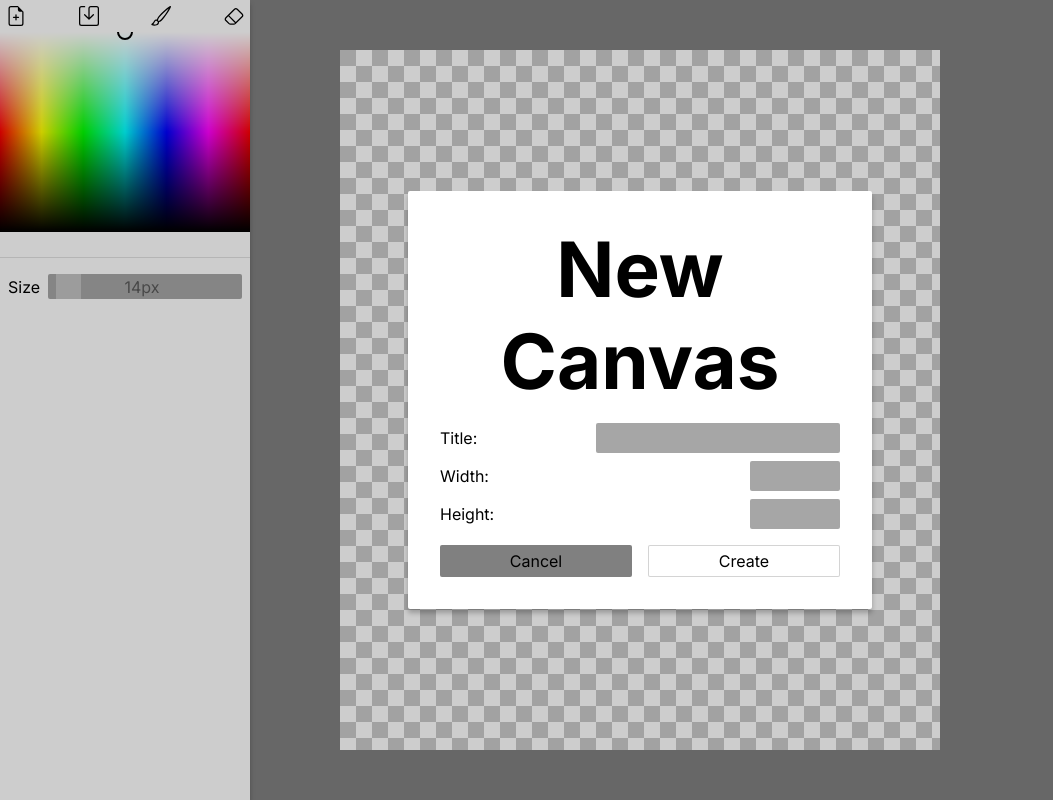
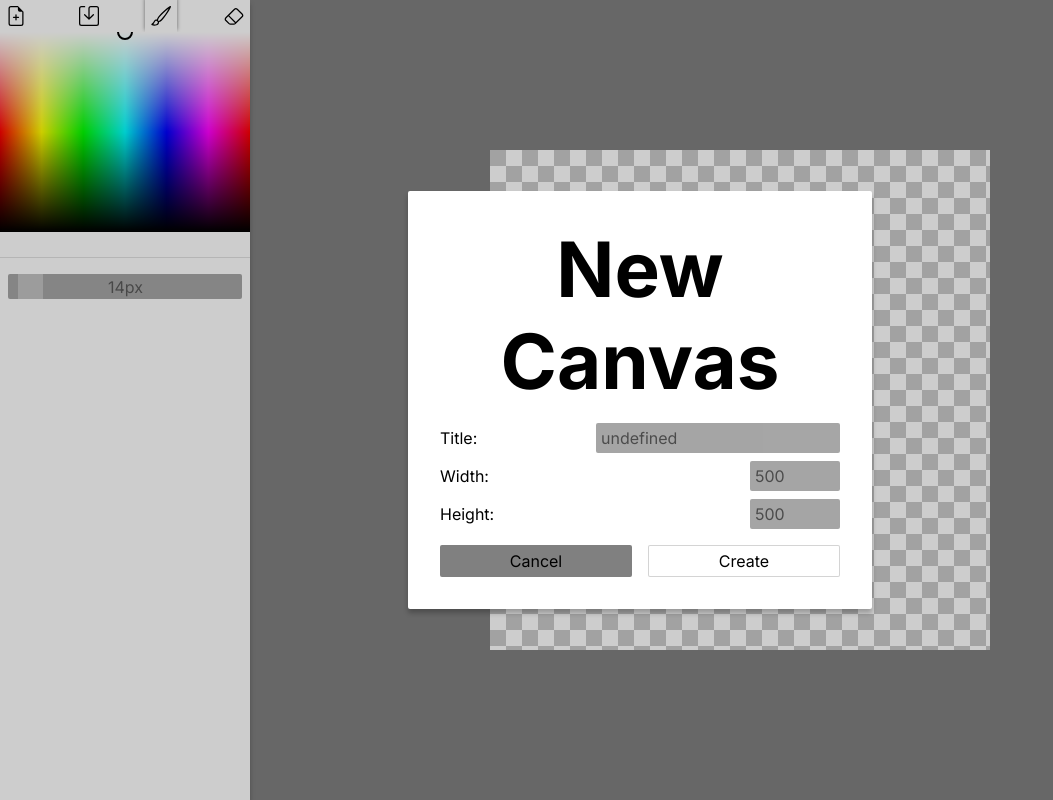
Before and after one commit to EricklLuan/a-simple-draw-app, a React (Create React App) app: page / in a window 1280 px wide. Both pictures are taken after a click on the button 16 px from the left and 16 px from the top of the page. Shown: the whole page, without its empty margins (0-1053 px from the left). Built offline with nearby package versions, Linux system fonts and the light colour scheme.

Commit message:
User customized canvas

```diff
--- a/src/components/Canva/Canva.tsx
+++ b/src/components/Canva/Canva.tsx
@@ -1,7 +1,4 @@
-import { useEffect, useRef, useState } from 'react'
-
-import { SideMenu } from '../SideMenu/SideMenu';
-import { ModalNewCanva } from '../Modals/ModalNewCanva/ModalNewCanva';
+import { useEffect, useRef } from 'react'
 
 import './canva.scss'
 
@@ -11,7 +8,7 @@ type Vector2 = {
 }
 
 type CanvaProps = {
-  size?: number;
+  title: string;
   width?: number;
   height?: number;
 }
@@ -41,7 +38,7 @@ export function Canva(props: CanvaProps) {
     if (!home) return;
     const tools = canva.parentElement.previousSibling?.childNodes[0].firstChild;
     const color = canva.parentElement.previousSibling?.childNodes[1].lastChild?.firstChild;
-    const size = canva.parentElement.previousSibling?.childNodes[2].lastChild?.lastChild?.lastChild;
+    const size = canva.parentElement.previousSibling?.childNodes[2].firstChild?.firstChild?.lastChild;
 
     if (!tools) return;
     if (!color) return;
@@ -138,20 +135,26 @@ export function Canva(props: CanvaProps) {
       const data = canva.toDataURL('image/png', 1.0);
       const a = document.createElement('a');
       a.href = data;
-      a.download = "untitled.png";
+      a.download = `${props.title}.png`;
       document.body.appendChild(a);
       a.click();
       document.body.removeChild(a);
     }
 
-    function handleChangeToolToPencil() {
+    function handleChangeToolToPencil(event: any) {
       isEraser = false;
       isPencil = true;
+      event.currentTarget.style.boxShadow = `0px -2px 4px gray`;
+      event.currentTarget.style.transition = `box-shadow 0.5s ease-in-out`
+      event.currentTarget.parentElement.parentElement.childNodes[3].firstChild.style.boxShadow = `none`;
     }
 
-    function handleChangeToolToEraser() {
+    function handleChangeToolToEraser(event: any) {
       isPencil = false;
       isEraser = true;
+      event.currentTarget.style.boxShadow = `-1px -2px 3px rgba(128, 128, 128, 0.6)`
+      event.currentTarget.style.transition = `box-shadow 0.5s ease-in-out`
+      event.currentTarget.parentElement.parentElement.childNodes[2].firstChild.style.boxShadow = `none`;
     }
 
     home.addEventListener('wheel', handleWheelEvent);
@@ -184,7 +187,7 @@ export function Canva(props: CanvaProps) {
       canva.removeEventListener('mouseleave', handleMouseLeave);
     }
 
-  }, [])
+  }, [props.title])
 
   return (
     <>
--- a/src/components/Modals/Modal.tsx
+++ b/src/components/Modals/Modal.tsx
@@ -1,4 +1,4 @@
-import { ReactNode } from "react"
+import { ReactNode, useEffect, useRef, useState } from "react"
 
 import './modal.scss'
 
@@ -10,14 +10,22 @@ type ModalProps = {
 }
 
 export function Modal(props: ModalProps) {
+  const modalref = useRef<HTMLDivElement>(null);
+
+  // create close animation
   if (!props.isVisible) return null;
+
+  setTimeout(() => {
+    if (!modalref.current) return;
+    modalref.current.style.top = '0px';
+  }, 1)
 
   function handleCloseModal(event: any) {
     if (event.target === event.currentTarget) props.setIsVisible(false);
   }
 
   return (
-    <div className="Modal flex flex-center fill-page" onClick={handleCloseModal} style={{ cursor: "default" }}>
+    <div className="Modal flex flex-center fill-page" onClick={handleCloseModal} style={{ cursor: "default" }} ref={modalref}>
       <main className="modal-box">
         <section className={`${props.className} modal-content`}>
           {props.children}
--- a/src/components/Modals/ModalNewCanva/ModalNewCanva.tsx
+++ b/src/components/Modals/ModalNewCanva/ModalNewCanva.tsx
@@ -1,16 +1,33 @@
+import { useState } from 'react';
 import { Modal } from '../Modal'
 
 import './modalnewcanva.scss'
 
+type Vector2 = {
+  x: number;
+  y: number;
+}
+
 type ModalNewCanvaProps = {
   isVisible: boolean;
   setIsVisible: (is: boolean) => void;
+  titleState: [ title: string, setTitle: (text: string) => void ]
+  sizeState: [ size: Vector2, setSize: (size: Vector2) => void ]
 }
 
 export function ModalNewCanva(props: ModalNewCanvaProps) {
 
+  const [ canvasWidth, setCanvasWidth ] = useState<number>(props.sizeState[0].x);
+  const [ canvasHeight, setCanvasHeight ] = useState<number>(props.sizeState[0].y);
+  const [ canvasTitle, setCanvasTitle ] = useState<string>(props.titleState[0]);
+
   function handleSubmitForm(event: any) {
     event.preventDefault();
+
+    props.titleState[1](canvasTitle);
+    props.sizeState[1]({ x: canvasWidth, y: canvasHeight });
+
+    props.setIsVisible(false);
   }
 
   return (
@@ -19,21 +36,31 @@ export function ModalNewCanva(props: ModalNewCanvaProps) {
       <form id="form-new-canva" className="flex" onSubmit={handleSubmitForm}>
         <section id="form-title-input" className="flex">
           <label htmlFor="canva-title">Title: </label>
-          <input type="text" name="canva-title" id="canva-title" maxLength={30}/>
+          <input type="text" name="canva-title" id="canva-title"
+                 defaultValue='undefined'
+                 maxLength={30}
+                 onChange={(event) => setCanvasTitle(event.target.value)}
+          />
         </section>
 
         <section id="form-size-input" className="flex">
           <label htmlFor="canva-width">Width: </label>
-          <input type="number" name="canva-width" id="canva-width" />
+          <input type="number" name="canva-width" id="canva-width"
+                 defaultValue={500}
+                 onChange={(event) => setCanvasWidth(parseInt(event.target.value))}
+                 />
         </section>
 
         <section id="form-size-input" className="flex">
           <label htmlFor="canva-height">Height: </label>
-          <input type="number" name="canva-height" id="canva-height" />
+          <input type="number" name="canva-height" id="canva-height"
+                 defaultValue={500}
+                 onChange={(event) => setCanvasHeight(parseInt(event.target.value))}
+                 />
         </section>
 
         <section id="form-buttons-input" className="flex">
-          <button>Cancel</button>
+          <button onClick={() => props.setIsVisible(false)}>Cancel</button>
           <button type="submit">Create</button>
         </section>
       </form>
--- a/src/components/Modals/modal.scss
+++ b/src/components/Modals/modal.scss
@@ -3,8 +3,10 @@
   background: rgba(0, 0, 0, 0.197);
   position: absolute;
   z-index: 100000;
-  top: 0;
+  top: 100%;
   left: 0;
+
+  transition: top .5s ease-in-out;
 
   .modal-box {
     box-shadow: 0px 4px 5px rgba(0, 0, 0, 0.25);
--- a/src/components/SideMenu/SideMenu.tsx
+++ b/src/components/SideMenu/SideMenu.tsx
@@ -136,7 +136,7 @@ export function SideMenu(props: SideMenuProps) {
         <ul className="flex">
           <li><button id="file" className="flex flex-center"><img src={fileIcon} alt="new file" /></button></li>
           <li><button id="save" className="flex flex-center"><img src={saveIcon} alt="save file" /></button></li>
-          <li><button id="pencil" className="flex flex-center"><img src={brushIcon} alt="brush" /></button></li>
+          <li><button id="pencil" className="flex flex-center" style={{boxShadow: "0px -2px 4px gray"}}><img src={brushIcon} alt="brush" /></button></li>
           <li><button id="ereaser" className="flex flex-center"><img src={eraserIcon} alt="eraser" /></button></li>
         </ul>
       </div>
@@ -152,7 +152,6 @@ export function SideMenu(props: SideMenuProps) {
 
       <div id="size" className="">
         <section className="flex flex-align">
-          <label htmlFor="change-size">Size</label>
           <section>
             <div id="size-px">{size}px</div>
             <input type="range" name="size-range" id="size-range" min={1} max={1000} onChange={handleChangeSize}/>
--- a/src/components/SideMenu/sidemenu.scss
+++ b/src/components/SideMenu/sidemenu.scss
@@ -20,6 +20,7 @@
       justify-content: space-between;
       list-style: none;
 
+
       li button {
         width: 32px;
         height: 32px;
@@ -29,6 +30,7 @@
         background: white;
         transition: filter 0.3s ease-in-out;
       }
+
 
       li button:hover {
         filter: contrast(0.9)
@@ -80,7 +82,7 @@
           align-items: center;
           justify-content: center;
           pointer-events: none;
-          width: 75.1%;
+          width: 94%;
           height: 25px;
         }
 
--- a/src/pages/Home/Home.tsx
+++ b/src/pages/Home/Home.tsx
@@ -13,7 +13,9 @@ type Vector2 = {
 
 export function Home() {
   const [ isVisibleCanvaModal, setIsVisibleCanvaModal ] = useState<boolean>(false);
-  const [ canvasSize ] = useState<Vector2>({ x: 600, y: 700 });
+
+  const [ canvasTitle, setCanvasTitle ] = useState<string>('undefined');
+  const [ canvasSize, setCanvasSize ] = useState<Vector2>({ x: 500, y: 500 });
 
   const homes = useRef<HTMLDivElement>(null);
   const menus = useRef<HTMLElement>(null);
@@ -35,7 +37,7 @@ export function Home() {
 
     let isMouseDown: boolean = false;
     let isKeyDown: boolean = false;
-    let x: number = home.offsetWidth/2 - canvasSize.x/2,
+    let x: number = home.offsetWidth/2 - canvasSize.x/2 + 100,
         y: number = home.offsetHeight/2 - canvasSize.y/2;
     canva.style.left = `${x}px`
     canva.style.top = `${y}px`
@@ -97,13 +99,16 @@ export function Home() {
 
       <main className="Home fill-parent" ref={homes}>
         <Canva
-          size={14}
+          title={canvasTitle}
           width={canvasSize.x}
           height={canvasSize.y}
         />
       </main>
 
-      <ModalNewCanva isVisible={isVisibleCanvaModal} setIsVisible={setIsVisibleCanvaModal}/>
+      <ModalNewCanva isVisible={isVisibleCanvaModal} setIsVisible={setIsVisibleCanvaModal}
+        titleState={[canvasTitle, setCanvasTitle]}
+        sizeState={[canvasSize, setCanvasSize]}
+      />
     </>
   )
 }
```
